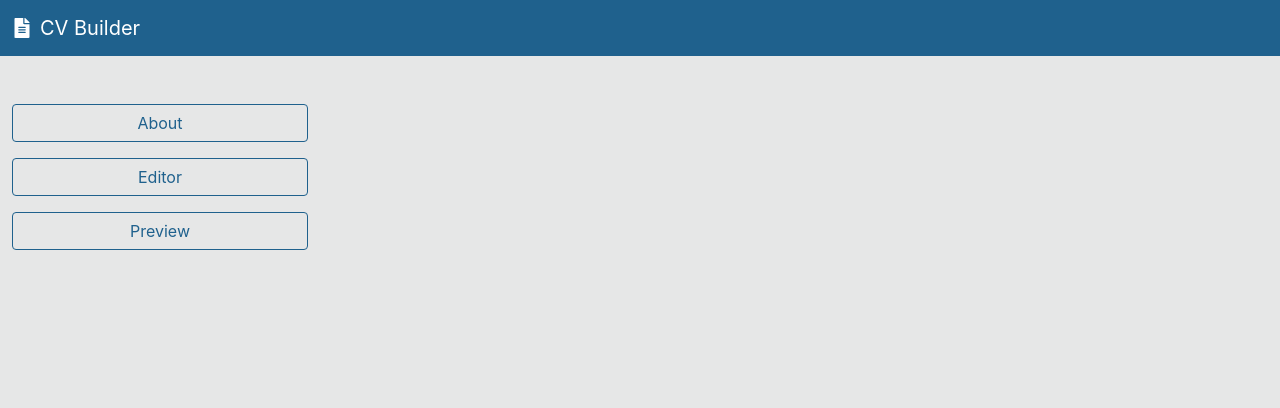
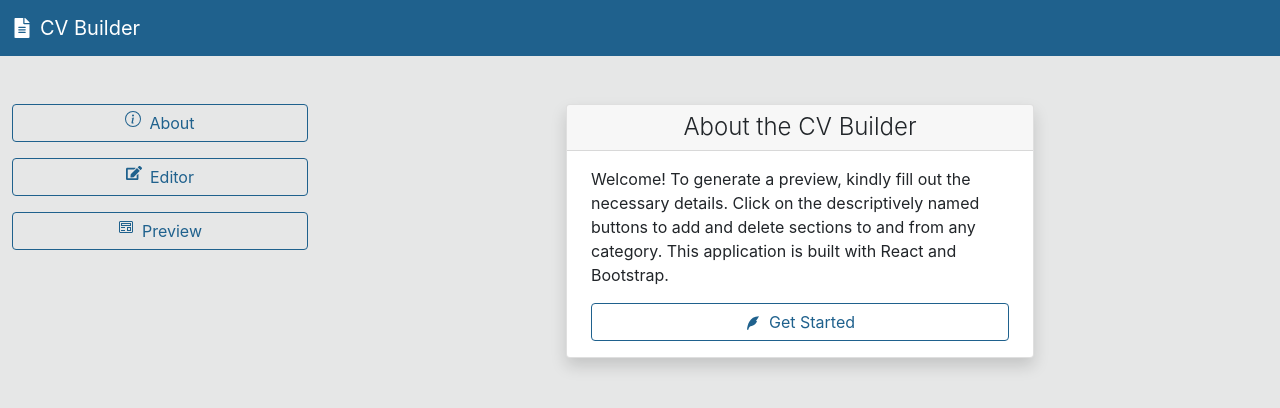
Before and after one commit to george-swift/cv-builder, a React app: page / in a window 1280 px wide. Before the commit this address had no page. Shown: the top 408 px of the page. Built offline with nearby package versions, Linux system fonts and the light colour scheme.

Commit message:
Refactor to use context provider

```diff
--- a/src/components/App.js
+++ b/src/components/App.js
@@ -1,22 +1,23 @@
-import React, { useReducer } from 'react';
+import React from 'react';
 import {
   BrowserRouter as Router,
   Routes,
   Route,
   Link,
 } from 'react-router-dom';
+import { BsInfoCircle } from 'react-icons/bs';
+import { FaEdit } from 'react-icons/fa';
+import { VscPreview } from 'react-icons/vsc';
 import Header from './Header';
-import FormManager from './Main';
-import '../styles/App.css';
+import Editor from './Main';
 import About from './About';
 import Preview from './Preview';
-import initialState from '../data/static';
-import reducer from './reducer';
+import { BuildProvider } from '../helpers/BuildContext';
 
-const App = () => {
-  const [state, dispatch] = useReducer(reducer, initialState);
+import '../styles/App.css';
 
-  return (
+const App = () => (
+  <BuildProvider>
     <Router>
       <Header />
 
@@ -24,35 +25,38 @@ const App = () => {
         <div className="row py-4">
           <div className="col-md-3 d-flex flex-column mt-4">
             <Link
-              to="/about"
-              className="btn btn-outline-teal mb-3"
+              to="/"
+              className="btn btn-outline-teal mb-3 wrapper"
             >
-              About
+              <BsInfoCircle />
+              <span className="ms-2">About</span>
             </Link>
             <Link
               to="/editor"
-              className="btn btn-outline-teal mb-3"
+              className="btn btn-outline-teal mb-3 wrapper"
             >
-              Editor
+              <FaEdit />
+              <span className="ms-2">Editor</span>
             </Link>
             <Link
               to="/preview"
-              className="btn btn-outline-teal mb-3"
+              className="btn btn-outline-teal mb-3 wrapper"
             >
-              Preview
+              <VscPreview />
+              <span className="ms-2">Preview</span>
             </Link>
           </div>
           <div className="col-md-9 mt-4 wrapper">
             <Routes>
-              <Route path="/about" element={<About />} />
-              <Route path="/editor" element={<FormManager state={state} dispatch={dispatch} />} />
-              <Route path="/preview" element={<Preview data={state} />} />
+              <Route path="/" element={<About />} />
+              <Route path="/editor" element={<Editor />} />
+              <Route path="/preview" element={<Preview />} />
             </Routes>
           </div>
         </div>
       </main>
     </Router>
-  );
-};
+  </BuildProvider>
+);
 
 export default App;
```
